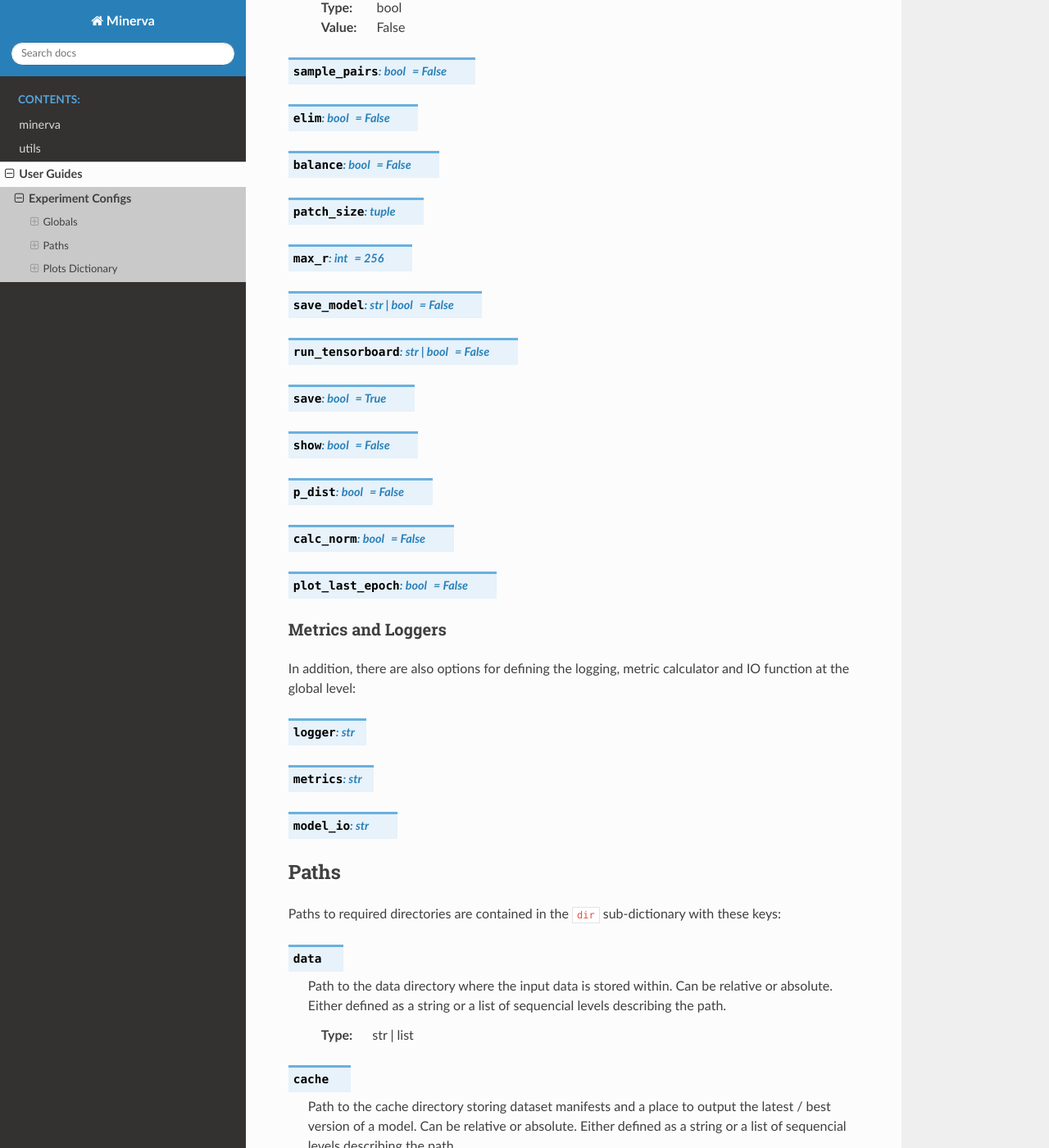
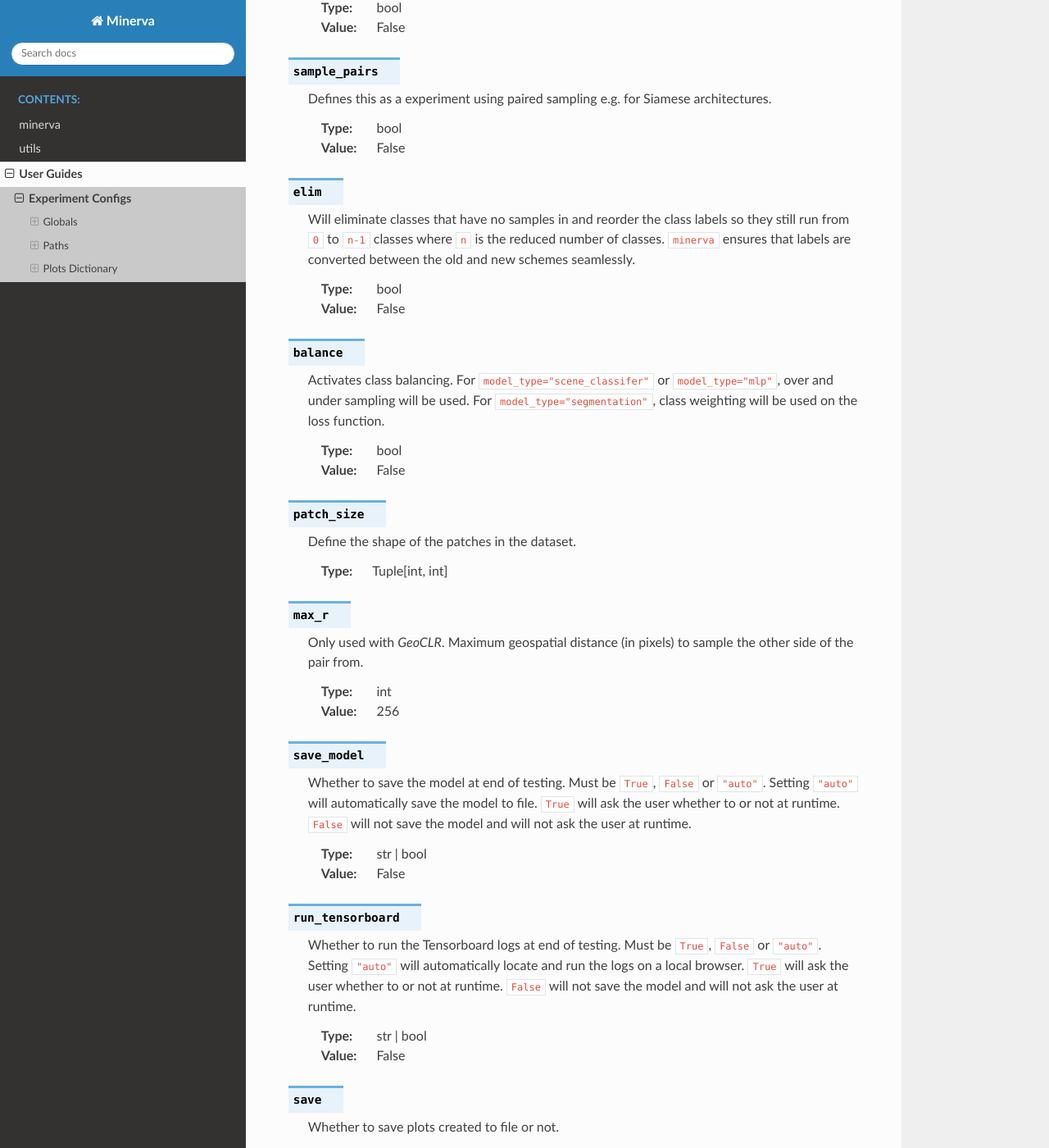
Before and after one commit to Pale-Blue-Dot-97/Minerva, a Sphinx documentation site: the page built from docs/source/guides/exp_config.rst, in a window 1280 px wide and 1400 px high, scrolled down 981 px. Shown: the whole window at 82% size. Built offline with Sphinx 7.4.7 and the Read the Docs theme 2.0.0, drawn with Linux system fonts in a browser that asks for light colours; some of the changed text lies outside the part shown.

Commit message:
Added missing key descriptions

```diff
--- a/docs/source/guides/exp_config.rst
+++ b/docs/source/guides/exp_config.rst
@@ -48,60 +48,110 @@ using the provided ``MinervaExp.py`` script.
 
 
 .. py:data:: sample_pairs
+
+    Defines this as a experiment using paired sampling e.g. for Siamese architectures.
+
     :type: bool
     :value: False
 
 
 .. py:data:: elim
+
+    Will eliminate classes that have no samples in and reorder the class labels so they
+    still run from ``0`` to ``n-1`` classes where ``n`` is the reduced number of classes.
+    ``minerva`` ensures that labels are converted between the old and new schemes seamlessly.
+
     :type: bool
     :value: False
 
 
 .. py:data:: balance
+
+    Activates class balancing. For ``model_type="scene_classifer"`` or ``model_type="mlp"``,
+    over and under sampling will be used. For ``model_type="segmentation"``, class weighting will be
+    used on the loss function.
+
     :type: bool
     :value: False
 
 
 .. py:data:: patch_size
-    :type: tuple
+
+    Define the shape of the patches in the dataset.
+
+    :type: Tuple[int, int]
 
 
 .. py:data:: max_r
+
+    Only used with *GeoCLR*. Maximum geospatial distance (in pixels) to sample
+    the other side of the pair from.
+
     :type: int
     :value: 256
 
 
 .. py:data:: save_model
+
+    Whether to save the model at end of testing. Must be ``True``, ``False`` or ``"auto"``.
+    Setting ``"auto"`` will automatically save the model to file.
+    ``True`` will ask the user whether to or not at runtime.
+    ``False`` will not save the model and will not ask the user at runtime.
+
     :type: str | bool
     :value: False
 
 
 .. py:data:: run_tensorboard
+
+    Whether to run the Tensorboard logs at end of testing. Must be ``True``, ``False`` or ``"auto"``.
+    Setting ``"auto"`` will automatically locate and run the logs on a local browser.
+    ``True`` will ask the user whether to or not at runtime.
+    ``False`` will not save the model and will not ask the user at runtime.
+
     :type: str | bool
     :value: False
 
 
 .. py:data:: save
+
+    Whether to save plots created to file or not.
+
     :type: bool
     :value: True
 
 
 .. py:data:: show
+
+    Whether to show plots created in a window or not.
+
+    .. warning::
+        Do not use with a terminal-less operation, e.g. SLURM.
+
     :type: bool
     :value: False
 
 
 .. py:data:: p_dist
+
+    Whether to print the distribution of classes within the data to ``stdout``.
+
     :type: bool
     :value: False
 
 
 .. py:data:: calc_norm
+
+    *Depreciated*: Calculates the gradient norms.
+
     :type: bool
     :value: False
 
 
 .. py:data:: plot_last_epoch
+
+    Whether to plot the results from the final validation epoch.
+
     :type: bool
     :value: False
 
@@ -112,16 +162,26 @@ In addition, there are also options for defining the logging, metric calculator
 and IO function at the global level:
 
 .. py:data:: logger
+
+    Specify the logger to use. Must be the name of a :class:`MinervaLogger` class
+    within :mod:`logger`.
+
     :type: str
-    :noindex:
 
 
 .. py:data:: metrics
+
+    Specify the metric logger to use. Must be the name of a :class:`MinervaMetrics` class
+    within :mod:`metrics`.
+
     :type: str
-    :noindex:
 
 
 .. py:data:: model_io
+
+    Specify the IO function to use to handle IO for the model during fitting. Must be the name
+    of a function within :mod:`modelio`.
+
     :type: str
 
 
@@ -170,28 +230,55 @@ Plots Dictionary
 To define which plots to make from the results of testing, use the ``plots`` sub-dictionary with these keys:
 
 .. py:data:: History
+
+    Plot a graph of the model history. By default, this will plot a graph of any metrics with
+    keys containing ``"train"`` or ``"val"``.
+
     :type: bool
 
 
 .. py:data:: CM
+
+    Plots a confusion matrix.
+
     :type: bool
 
 
 .. py:data:: Pred
+
+    Plots a pie chart of the relative sizes of the classes within the predictions from the model.
+
     :type: bool
 
 
 .. py:data:: ROC
+
+    Plots a *Receiver over Operator Curve* (ROC) including *Area Under Curve* (AUC) scores.
+
     :type: bool
 
 
 .. py:data:: micro
+
+    Only used with ``ROC=True``. ROC plot includes micro-average ROC.
+
+    .. warning::
+        Adding this plot can be very computationally and memory intensive.
+        Avoid use with large datasets!
+
     :type: bool
 
 
 .. py:data:: macro
+
+    Only used with ``ROC=True``. ROC plot includes macro-average ROC.
+
     :type: bool
 
 
 .. py:data:: Mask
+
+    Plots a comparison of predicted segmentation masks, the ground truth
+    and original RGB imagery from a random selection of samples put to the model.
+
     :type: bool
```
